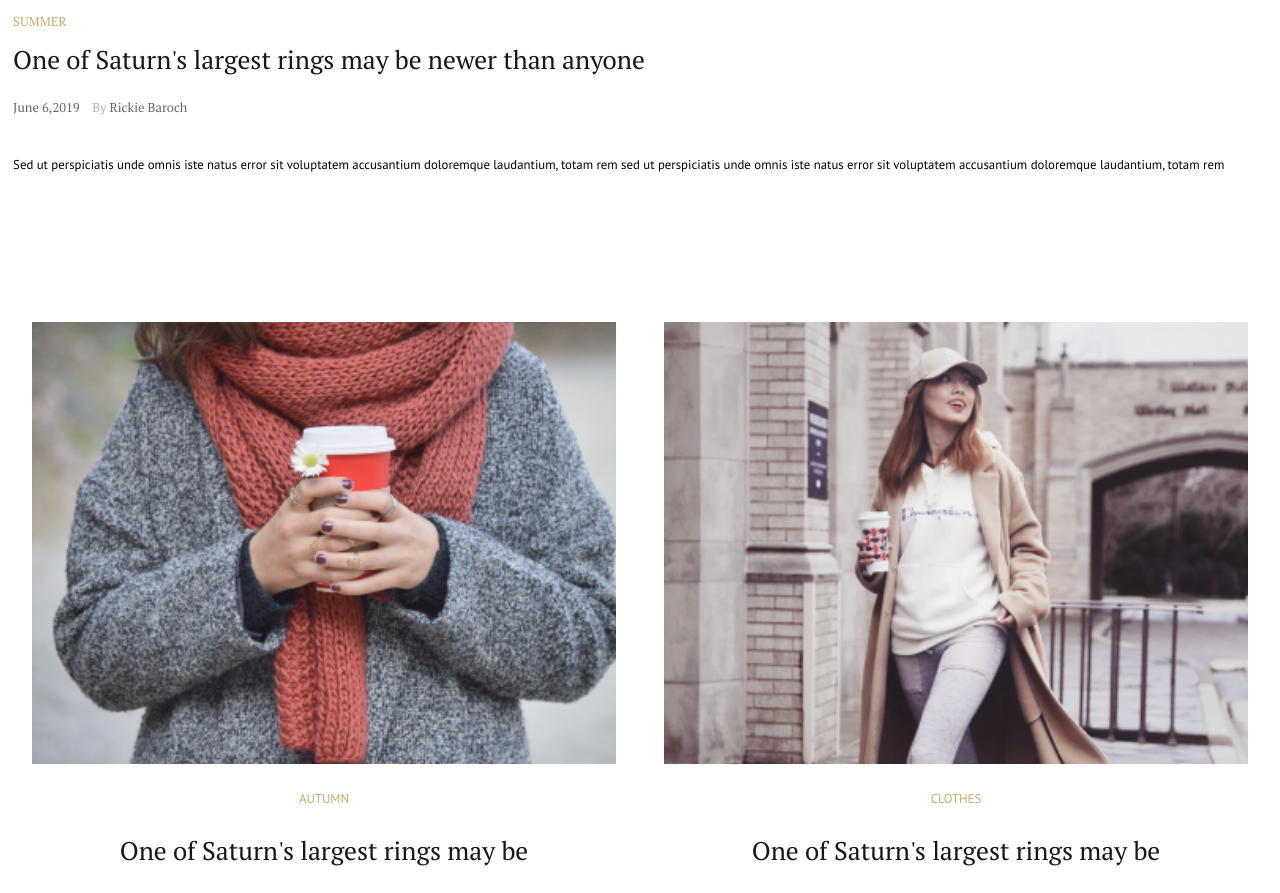
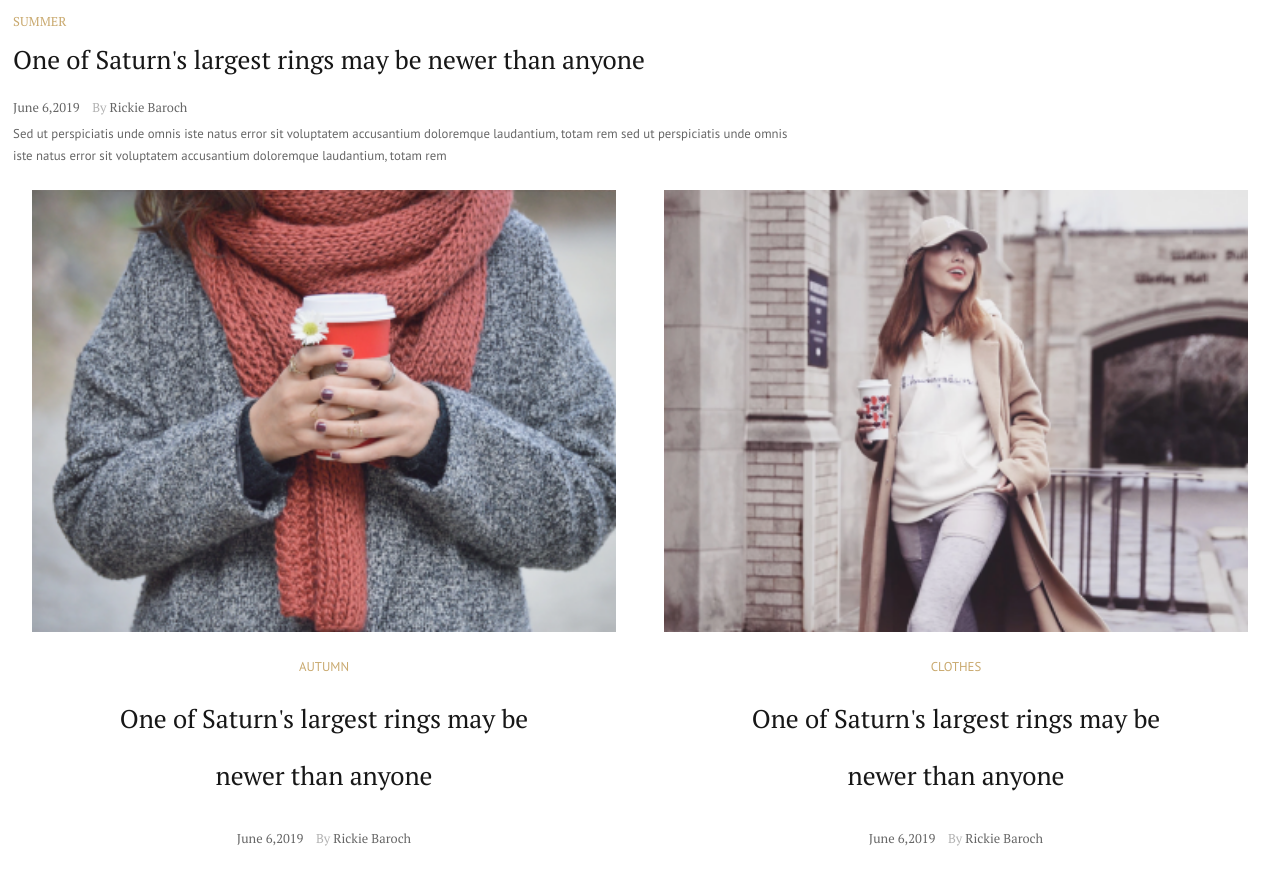
Before and after one commit to Karavan-Ivan/Homework, a plain HTML site: page index.html in a window 1280 px wide. Shown: the part 2760-3653 px from the top of the page. Drawn offline with Linux system fonts and the light colour scheme.

Commit message:
change margin, line-hight

```diff
--- a/style.css
+++ b/style.css
@@ -175,6 +175,7 @@
     margin-right: 0.4vw;
     font-size: 3.6vw;
     font-family: 'PT Sans';
+    color: #666666;
 }
 
 .colortext {
@@ -227,6 +228,7 @@
 
     .summerbig .info li:nth-child(3) {
         font-size: 1vw;
+        margin-bottom: 0;
     }
 
     .summerbig .info li:first-child {
@@ -234,10 +236,10 @@
     }
 
     .summerbig .info li:nth-child(4) {
-        height: 17vh;
-        line-height: 4vh;
+        height: 3.8vh;
+        line-height: 2.8vh;
         margin-left: 0.4vw;
-        margin-right: 0.4vw;
+        margin-right: 37vw;
         font-size: 1vw;
     }
 }
```
